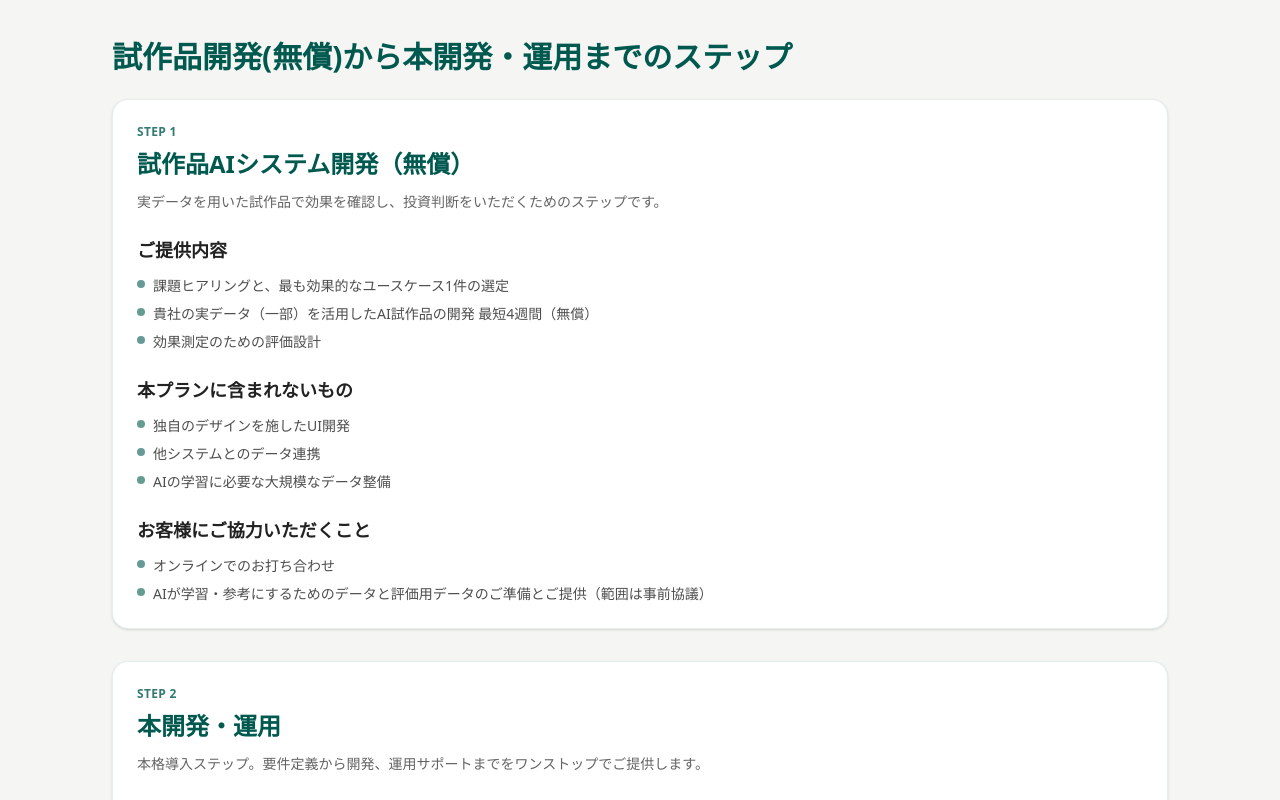
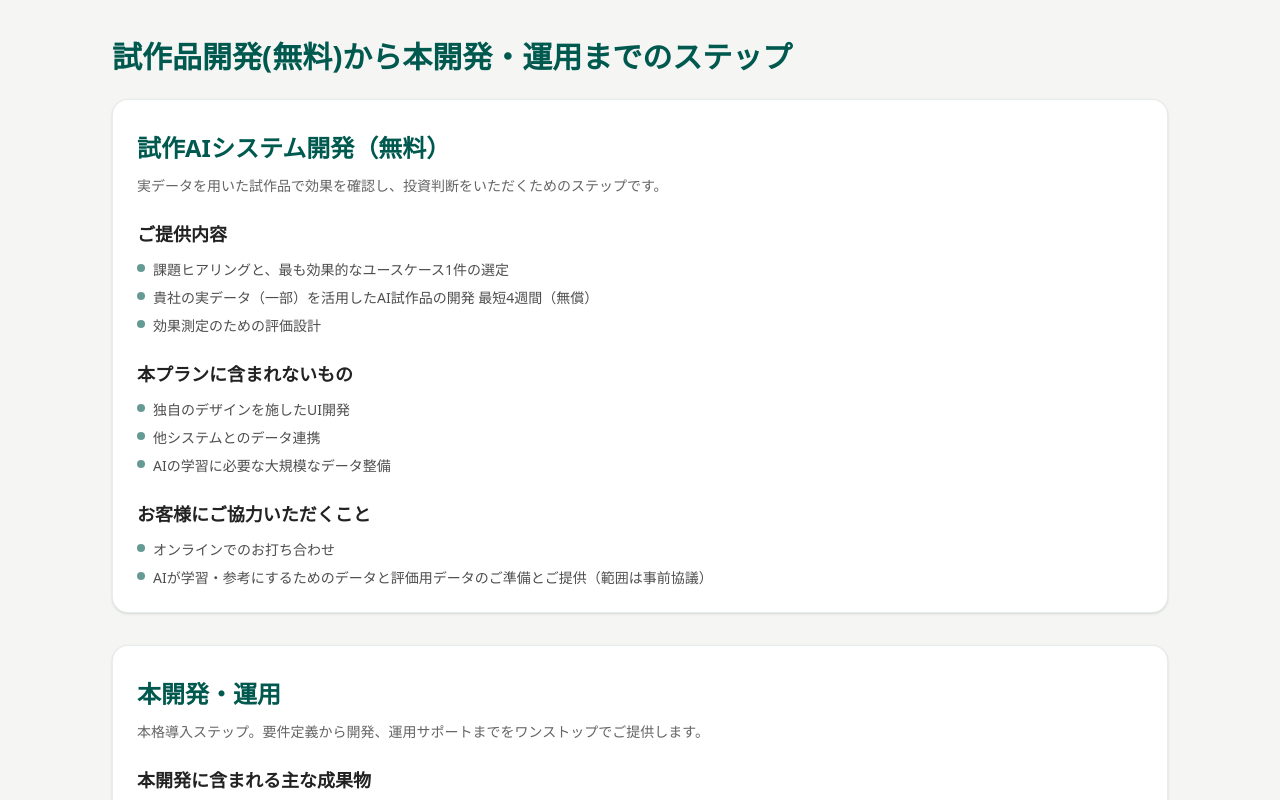
Before and after one commit to Shota44K/tomosu-ai, a Next.js app: page / in a window 1280 px wide. Shown: the part 2960-3760 px from the top of the page. Built offline with nearby package versions, Linux system fonts and the light colour scheme; no server answers.

Commit message:
Update labels in Pricing and Services components for consistency, changing "試作品AIシステム開発" to "試作AIシステム開発" and "無償" to "無料" for improved clarity.

```diff
--- a/components/home/Pricing.tsx
+++ b/components/home/Pricing.tsx
@@ -1,6 +1,6 @@
 const PRICE_HIGHLIGHTS = [
   {
-    label: "試作品AIシステム開発",
+    label: "試作AIシステム開発",
     price: "0 円",
     description: "最短4週間・対象範囲は事前合意のうえで無償対応",
   },
--- a/components/home/Services.tsx
+++ b/components/home/Services.tsx
@@ -39,19 +39,16 @@ export default function Services() {
       <div className="mx-auto max-w-6xl px-4 py-16 sm:px-6 md:px-8 lg:px-12">
         <div>
           <h2 className="mt-3 text-2xl font-bold text-primary md:text-3xl">
-            <span className="hidden md:inline">試作品開発(無償)から本開発・運用までのステップ</span>
-            <span className="block md:hidden">試作品開発(無償)から</span>
+            <span className="hidden md:inline">試作品開発(無料)から本開発・運用までのステップ</span>
+            <span className="block md:hidden">試作品開発(無料)から</span>
             <span className="block md:hidden">本開発・運用までのステップ</span>
           </h2>
         </div>
 
         <div className="mt-6 grid gap-8">
           <article className="flex h-full flex-col rounded-2xl border border-primary/10 bg-white p-6 shadow-sm">
-            <span className="inline-flex items-center gap-2 text-xs font-semibold uppercase tracking-wide text-primary/80">
-              Step 1
-            </span>
             <h3 className="mt-2 text-xl font-semibold text-primary md:text-2xl">
-              試作品AIシステム開発（無償）
+              試作AIシステム開発（無料）
             </h3>
             <p className="mt-3 text-sm text-text/70">
               実データを用いた試作品で効果を確認し、投資判断をいただくためのステップです。
@@ -75,9 +72,6 @@ export default function Services() {
           </article>
 
           <article className="flex h-full flex-col rounded-2xl border border-primary/10 bg-white p-6 shadow-sm">
-            <span className="inline-flex items-center gap-2 text-xs font-semibold uppercase tracking-wide text-primary/80">
-              Step 2
-            </span>
             <h3 className="mt-2 text-xl font-semibold text-primary md:text-2xl">
               本開発・運用
             </h3>
```
